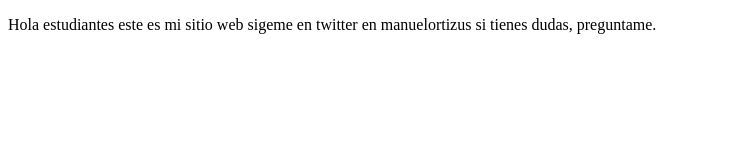
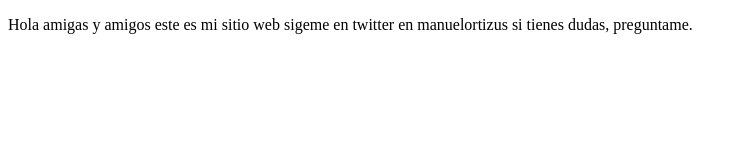
Before and after one commit to manuelortizus/proyectoDemoCursoPrework, a plain HTML site: page index.html in a window 1280 px wide. Shown: the whole page, without its empty margins (0-743 px from the left). Drawn offline with Linux system fonts and the light colour scheme.

```diff
--- a/index.html
+++ b/index.html
@@ -7,7 +7,7 @@
     <title>Hello World</title>
 </head>
 <body>
-    <p>Hola estudiantes este es mi sitio web sigeme en twitter en manuelortizus
+    <p>Hola amigas y amigos este es mi sitio web sigeme en twitter en manuelortizus
         si tienes dudas, preguntame.
     </p>
 </body>
```
